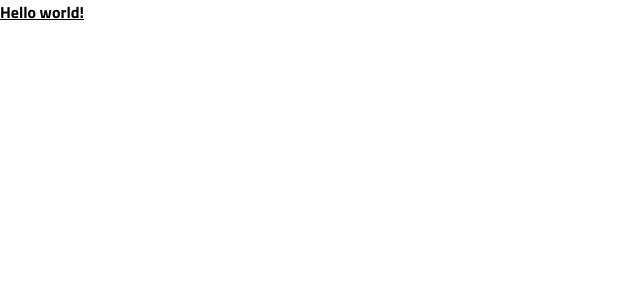
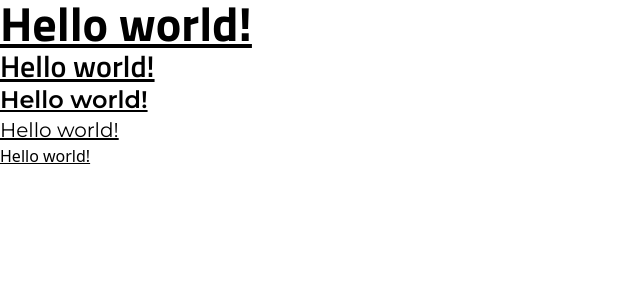
Before and after one commit to sedstan/sedkyssaid-v3, a Svelte app: page / in a window 1280 px wide. Shown: the top 300 px of the page, without its empty margins (0-640 px from the left). Built offline with nearby package versions, Linux system fonts and the light colour scheme; a web font is replaced by a local one.

Commit message:
adds h1-h4 tags

```diff
--- a/src/App.svelte
+++ b/src/App.svelte
@@ -1,11 +1,11 @@
-<script lang="ts">
-  import svelteLogo from "./assets/svelte.svg";
-  import viteLogo from "/vite.svg";
-  import Counter from "./lib/Counter.svelte";
-</script>
+<script lang="ts"></script>
 
 <main>
-  <h1 class="font-bold underline">Hello world!</h1>
+  <h1 class="underline">Hello world!</h1>
+  <h2 class="underline">Hello world!</h2>
+  <h3 class="underline">Hello world!</h3>
+  <h4 class="underline">Hello world!</h4>
+  <h5 class="underline">Hello world!</h5>
 </main>
 
 <style>
--- a/src/app.css
+++ b/src/app.css
@@ -3,8 +3,25 @@
 @tailwind utilities;
 
 @layer base {
-   h1 {
-   @apply  font-titillium;
+  h1 {
+    @apply font-titillium;
+    @apply text-5xl;
+    @apply font-bold;
+  }
+  h2 {
+    @apply font-titillium;
+    @apply text-3xl;
+    @apply font-semibold;
+  }
+  h3 {
+    @apply font-montserrat;
+    @apply text-2xl;
+    @apply font-semibold;
+  }
+  h4 {
+    @apply font-montserrat;
+    @apply text-xl;
+    @apply font-normal;
   }
 }
 
--- a/src/output.css
+++ b/src/output.css
@@ -556,10 +556,30 @@ video {
 
 h1 {
   font-family: "Titillium Web", sans-serif;
+  font-size: 3rem;
+  line-height: 1;
+  font-weight: 700;
 }
 
-.font-bold {
-  font-weight: 700;
+h2 {
+  font-family: "Titillium Web", sans-serif;
+  font-size: 1.875rem;
+  line-height: 2.25rem;
+  font-weight: 600;
+}
+
+h3 {
+  font-family: "Montserrat", sans-serif;
+  font-size: 1.5rem;
+  line-height: 2rem;
+  font-weight: 600;
+}
+
+h4 {
+  font-family: "Montserrat", sans-serif;
+  font-size: 1.25rem;
+  line-height: 1.75rem;
+  font-weight: 400;
 }
 
 .underline {
--- a/tailwind.config.js
+++ b/tailwind.config.js
@@ -22,9 +22,6 @@ export default {
         playfair: ['"Playfair Display"', 'serif']     // for quotes/testimonials
 
       },
-      fontWeight: {
-
-      }
     },
   },
   plugins: [],
```
